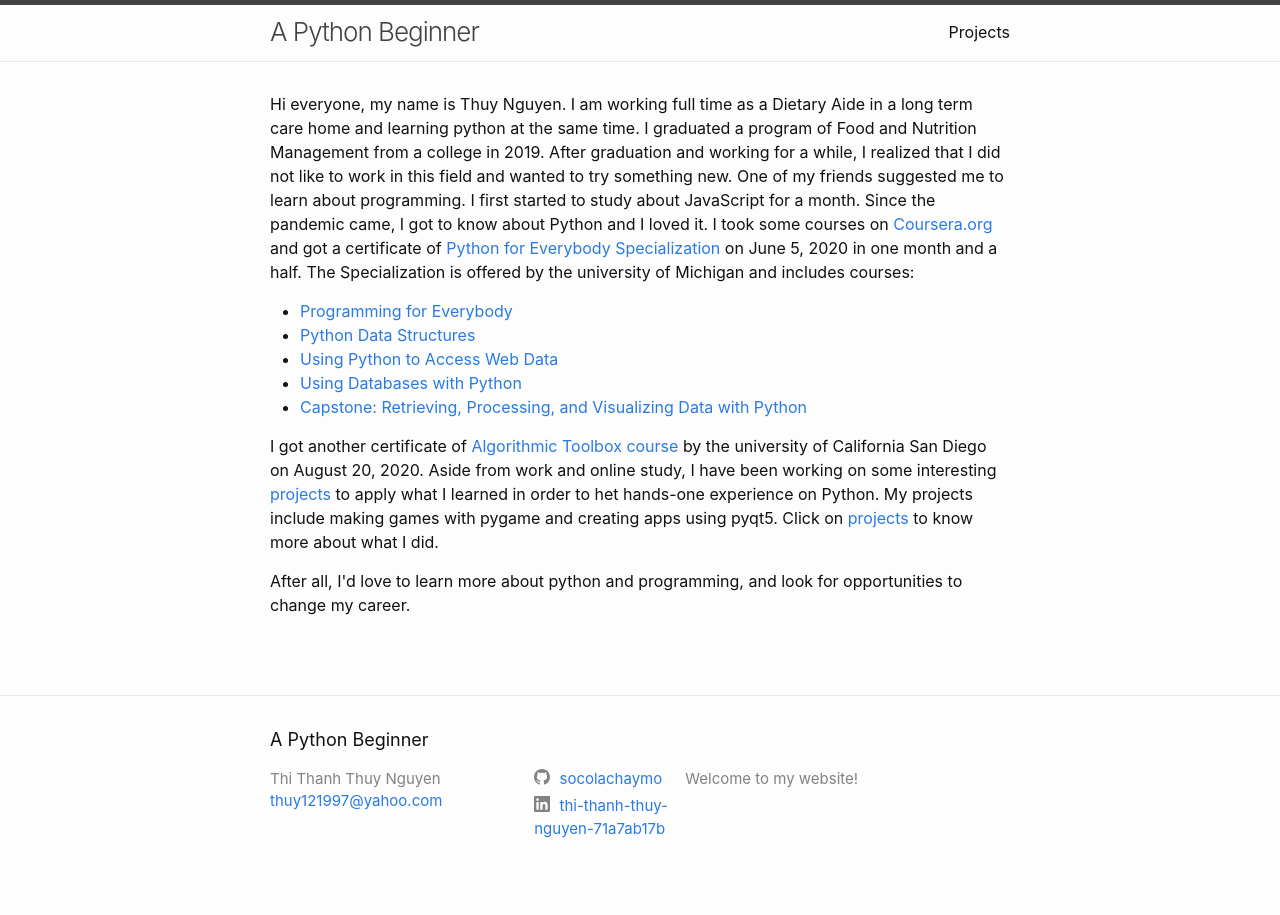
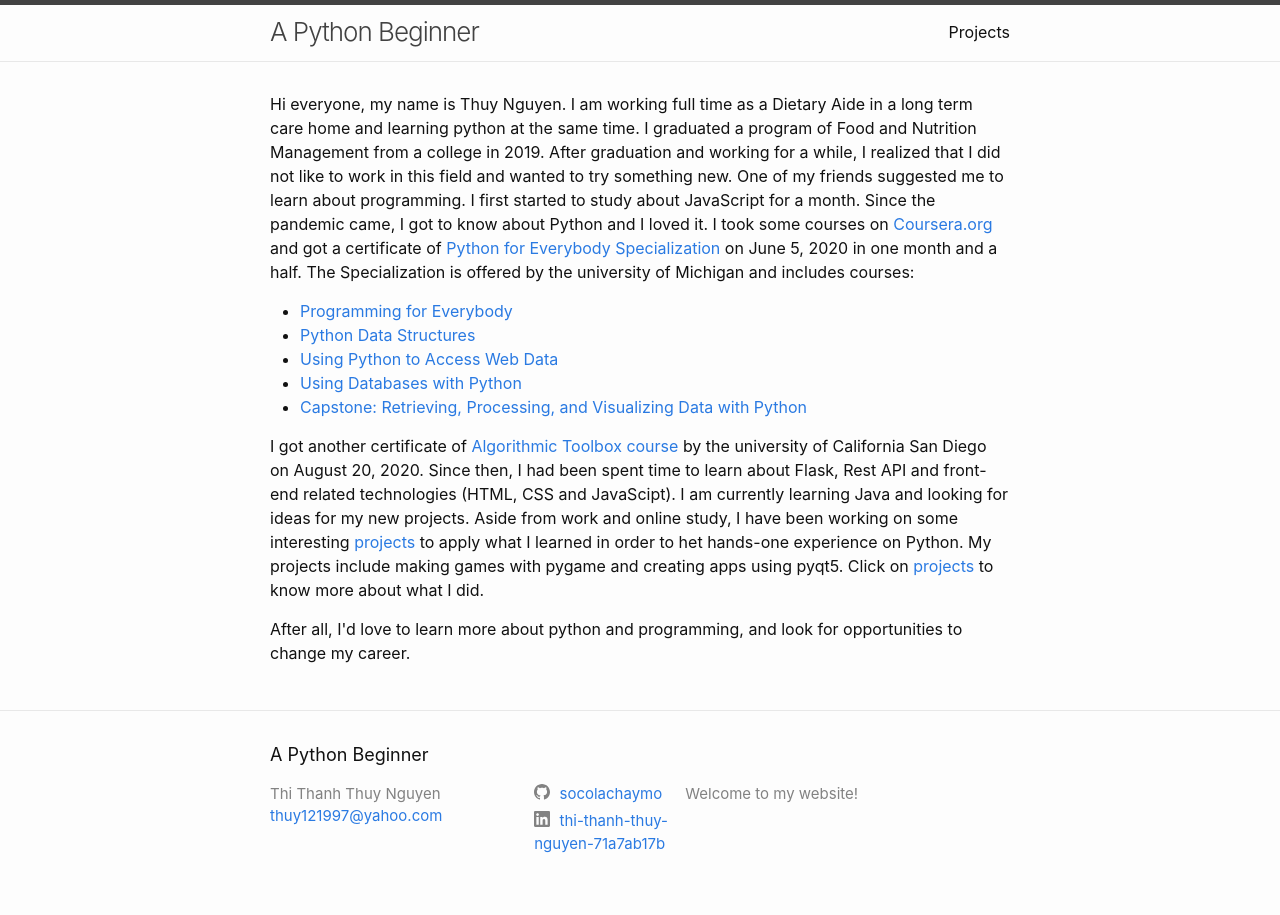
Before and after one commit to socolachaymo/socolachaymo.gitbub.io, a Jekyll site: the page built from index.markdown, in a window 1280 px wide. Built offline with Jekyll 4.4.1, drawn with Linux system fonts in a browser that asks for light colours.

Commit message:
Update home.html

```diff
--- a/_layouts/home.html
+++ b/_layouts/home.html
@@ -24,7 +24,8 @@ layout: default
     <li><a href="https://www.coursera.org/learn/python-data-visualization">Capstone: Retrieving, Processing, and Visualizing Data with Python</a></li>
   </ul>
   I got another certificate of <a href="https://coursera.org/share/998fd2c6da4f10accfc7c576a779c18e">Algorithmic Toolbox course</a> by the university of
-  California San Diego on August 20, 2020.
+  California San Diego on August 20, 2020. Since then, I had been spent time to learn about Flask, Rest API and front-end related technologies (HTML, CSS and JavaScipt).
+  I am currently learning Java and looking for ideas for my new projects.
   Aside from work and online study, I have been working on some interesting <a href="/projects">projects</a> to apply what I learned in order to het hands-one experience
   on Python. My projects include making games with pygame and creating apps using pyqt5. Click on <a href="/projects">projects</a> to know more about what I did.
   </p>
```
